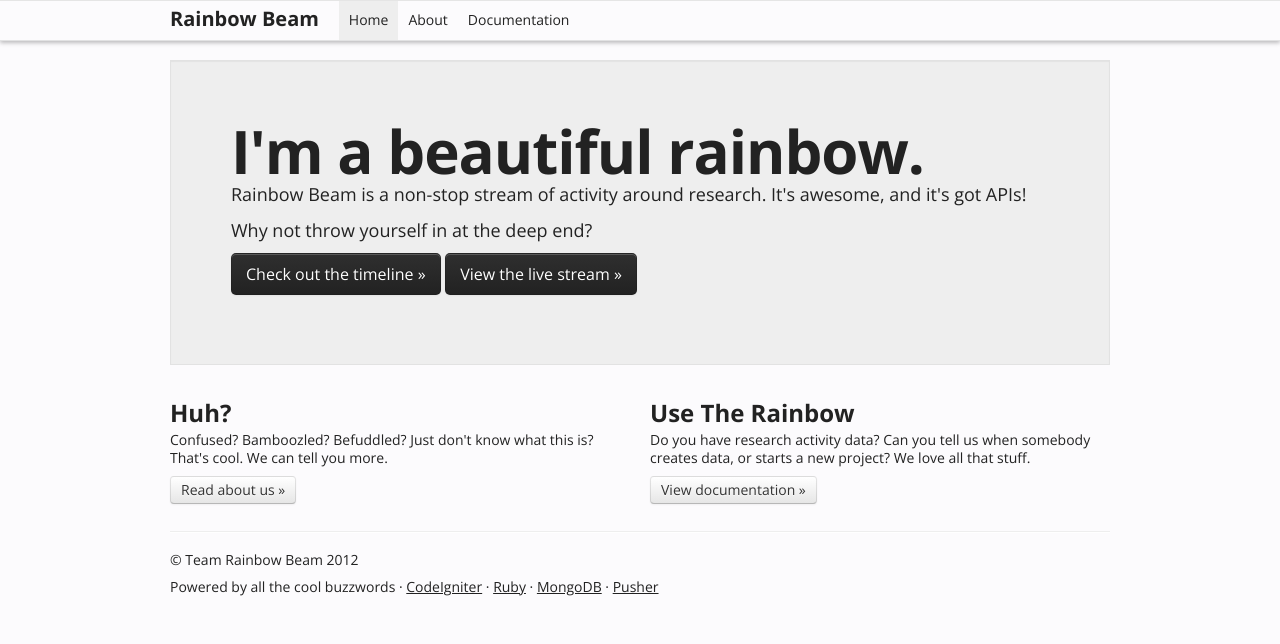
After one commit to juliancheal/rainbow-beam, a CodeIgniter app: page /index.php/home/index in a window 1280 px wide. The commit adds this page. Shown: the top 644 px of the page. Run offline with CodeIgniter, Linux system fonts and the light colour scheme.

Commit message:
Oh holy wow it's some framework text!

```diff
--- a/site/application/config/routes.php
+++ b/site/application/config/routes.php
@@ -38,7 +38,7 @@
 |
 */
 
-$route['default_controller'] = "welcome";
+$route['default_controller'] = "home";
 $route['404_override'] = '';
 
 
--- /dev/null
+++ b/site/application/controllers/home.php
@@ -0,0 +1,13 @@
+<?php if ( ! defined('BASEPATH')) exit('No direct script access allowed');
+
+class Home extends CI_Controller {
+
+	public function index()
+	{
+		$this->load->view('inc/head');
+		$this->load->view('home');
+		$this->load->view('inc/foot');
+	}
+}
+
+// EOF
--- a/site/application/views/home.php
+++ b/site/application/views/home.php
@@ -1,95 +1,21 @@
-<!DOCTYPE html>
-<html lang="en">
-	<head>
-		<meta charset="utf-8">
-		<title>Rainbow Beam</title>
-		<meta name="viewport" content="width=device-width, initial-scale=1.0">
-		<meta name="description" content="Delicious research activity data for your face.">
-
-		<!-- Le styles -->
-		<link href="<?php echo base_url(); ?>assets/css/bootstrap.min.css" rel="stylesheet">
-		<style type="text/css">
-			body {
-			padding-top: 60px;
-			padding-bottom: 40px;
-			}
-		</style>
-		<link href="<?php echo base_url(); ?>assets/css/bootstrap-responsive.css" rel="stylesheet">
-
-		<!-- Le HTML5 shim, for IE6-8 support of HTML5 elements -->
-		<!--[if lt IE 9]>
-		<script src="http://html5shim.googlecode.com/svn/trunk/html5.js"></script>
-		<![endif]-->
-
-		<!--
-		<link rel="shortcut icon" href="../assets/ico/favicon.ico">
-		<link rel="apple-touch-icon-precomposed" sizes="144x144" href="../assets/ico/apple-touch-icon-144-precomposed.png">
-		<link rel="apple-touch-icon-precomposed" sizes="114x114" href="../assets/ico/apple-touch-icon-114-precomposed.png">
-		<link rel="apple-touch-icon-precomposed" sizes="72x72" href="../assets/ico/apple-touch-icon-72-precomposed.png">
-		<link rel="apple-touch-icon-precomposed" href="../assets/ico/apple-touch-icon-57-precomposed.png">
-		-->
-	</head>
-
-	<body>
-
-	<div class="navbar navbar-fixed-top">
-		<div class="navbar-inner">
-			<div class="container">
-				<a class="btn btn-navbar" data-toggle="collapse" data-target=".nav-collapse">
-					<span class="icon-bar"></span>
-					<span class="icon-bar"></span>
-					<span class="icon-bar"></span>
-				</a>
-				<a class="brand" href="#">Rainbow Beam</a>
-				<div class="nav-collapse">
-					<ul class="nav">
-						<li class="active"><a href="#">Home</a></li>
-						<li><a href="#">About</a></li>
-						<li><a href="#">Documentation</a></li>
-					</ul>
-				</div><!--/.nav-collapse -->
-			</div>
-		</div>
-	</div>
-
-	<div class="container">
-
 <!-- Main hero unit for a primary marketing message or call to action -->
 <div class="hero-unit">
 	<h1>I'm a beautiful rainbow.</h1>
-			<p>This is a template for a simple marketing or informational website. It includes a large callout called the hero unit and three supporting pieces of content. Use it as a starting point to create something more unique.</p>
-			<p><a class="btn btn-primary btn-large">Learn more &raquo;</a></p>
+	<p>Rainbow Beam is a non-stop stream of activity around research. It's awesome, and it's got APIs!</p>
+	<p>Why not throw yourself in at the deep end?</p>
+	<p><a class="btn btn-primary btn-large" href="<?php site_url('timeline'); ?>">Check out the timeline &raquo;</a> <a class="btn btn-primary btn-large" href="<?php site_url('stream'); ?>">View the live stream &raquo;</a></p>
 </div>
 
 <!-- Example row of columns -->
 <div class="row">
-			<div class="span4">
-				<h2>Heading</h2>
-				<p>Donec id elit non mi porta gravida at eget metus. Fusce dapibus, tellus ac cursus commodo, tortor mauris condimentum nibh, ut fermentum massa justo sit amet risus. Etiam porta sem malesuada magna mollis euismod. Donec sed odio dui. </p>
-				<p><a class="btn" href="#">View details &raquo;</a></p>
+	<div class="span6">
+		<h2>Huh?</h2>
+		<p>Confused? Bamboozled? Befuddled? Just don't know what this is? That's cool. We can tell you more.</p>
+		<p><a class="btn" href="<?php echo site_url('about'); ?>">Read about us &raquo;</a></p>
 	</div>
-			<div class="span4">
-				<h2>Heading</h2>
-				<p>Donec id elit non mi porta gravida at eget metus. Fusce dapibus, tellus ac cursus commodo, tortor mauris condimentum nibh, ut fermentum massa justo sit amet risus. Etiam porta sem malesuada magna mollis euismod. Donec sed odio dui. </p>
-				<p><a class="btn" href="#">View details &raquo;</a></p>
-			</div>
-			<div class="span4">
-				<h2>Heading</h2>
-				<p>Donec sed odio dui. Cras justo odio, dapibus ac facilisis in, egestas eget quam. Vestibulum id ligula porta felis euismod semper. Fusce dapibus, tellus ac cursus commodo, tortor mauris condimentum nibh, ut fermentum massa justo sit amet risus.</p>
-				<p><a class="btn" href="#">View details &raquo;</a></p>
+	<div class="span6">
+		<h2>Use The Rainbow</h2>
+		<p>Do you have research activity data? Can you tell us when somebody creates data, or starts a new project? We love all that stuff.</p>
+		<p><a class="btn" href="<?php echo site_url('docs'); ?>">View documentation &raquo;</a></p>
 	</div>
 </div>
-
-		<hr>
-
-		<footer>
-			<p>&copy; Team Rainbow Beam 2012</p>
-		</footer>
-
-	</div>
-
-	<script src="<?php echo base_url(); ?>assets/js/jquery.min.js"></script>
-	<script src="<?php echo base_url(); ?>assets/js/bootstrap.min.js"></script>
-
-	</body>
-</html>
--- /dev/null
+++ b/site/application/views/inc/foot.php
@@ -0,0 +1,16 @@
+
+
+		<hr>
+
+		<footer>
+			<p>&copy; Team Rainbow Beam 2012</p>
+			<p>Powered by all the cool buzzwords &middot; <a href="http://codeigniter.com/">CodeIgniter</a> &middot; <a href="http://www.ruby-lang.org/en/">Ruby</a> &middot; <a href="http://www.mongodb.org/">MongoDB</a> &middot; <a href="http://pusher.com/">Pusher</a></p>
+		</footer>
+
+	</div>
+
+	<script src="<?php echo base_url(); ?>assets/js/jquery.min.js"></script>
+	<script src="<?php echo base_url(); ?>assets/js/bootstrap.min.js"></script>
+
+	</body>
+</html>
--- /dev/null
+++ b/site/application/views/inc/head.php
@@ -0,0 +1,55 @@
+<!DOCTYPE html>
+<html lang="en">
+	<head>
+		<meta charset="utf-8">
+		<title>Rainbow Beam</title>
+		<meta name="viewport" content="width=device-width, initial-scale=1.0">
+		<meta name="description" content="Delicious research activity data for your face.">
+
+		<!-- Le styles -->
+		<link href="<?php echo base_url(); ?>assets/css/bootstrap.min.css" rel="stylesheet">
+		<style type="text/css">
+			body {
+			padding-top: 60px;
+			padding-bottom: 40px;
+			}
+		</style>
+		<link href="<?php echo base_url(); ?>assets/css/bootstrap-responsive.css" rel="stylesheet">
+
+		<!-- Le HTML5 shim, for IE6-8 support of HTML5 elements -->
+		<!--[if lt IE 9]>
+		<script src="http://html5shim.googlecode.com/svn/trunk/html5.js"></script>
+		<![endif]-->
+
+		<!--
+		<link rel="shortcut icon" href="../assets/ico/favicon.ico">
+		<link rel="apple-touch-icon-precomposed" sizes="144x144" href="../assets/ico/apple-touch-icon-144-precomposed.png">
+		<link rel="apple-touch-icon-precomposed" sizes="114x114" href="../assets/ico/apple-touch-icon-114-precomposed.png">
+		<link rel="apple-touch-icon-precomposed" sizes="72x72" href="../assets/ico/apple-touch-icon-72-precomposed.png">
+		<link rel="apple-touch-icon-precomposed" href="../assets/ico/apple-touch-icon-57-precomposed.png">
+		-->
+	</head>
+
+	<body>
+
+	<div class="navbar navbar-fixed-top">
+		<div class="navbar-inner">
+			<div class="container">
+				<a class="btn btn-navbar" data-toggle="collapse" data-target=".nav-collapse">
+					<span class="icon-bar"></span>
+					<span class="icon-bar"></span>
+					<span class="icon-bar"></span>
+				</a>
+				<a class="brand" href="<?php echo site_url(); ?>">Rainbow Beam</a>
+				<div class="nav-collapse">
+					<ul class="nav">
+						<li class="active"><a href="<?php echo site_url(); ?>">Home</a></li>
+						<li><a href="<?php echo site_url('about'); ?>">About</a></li>
+						<li><a href="<?php echo site_url('docs'); ?>">Documentation</a></li>
+					</ul>
+				</div><!--/.nav-collapse -->
+			</div>
+		</div>
+	</div>
+
+	<div class="container">
```
Also changed, not shown: site/application/controllers/welcome.php (deleted, +0 -27 lines). Lines whose indentation alone changed are shown as unchanged.
